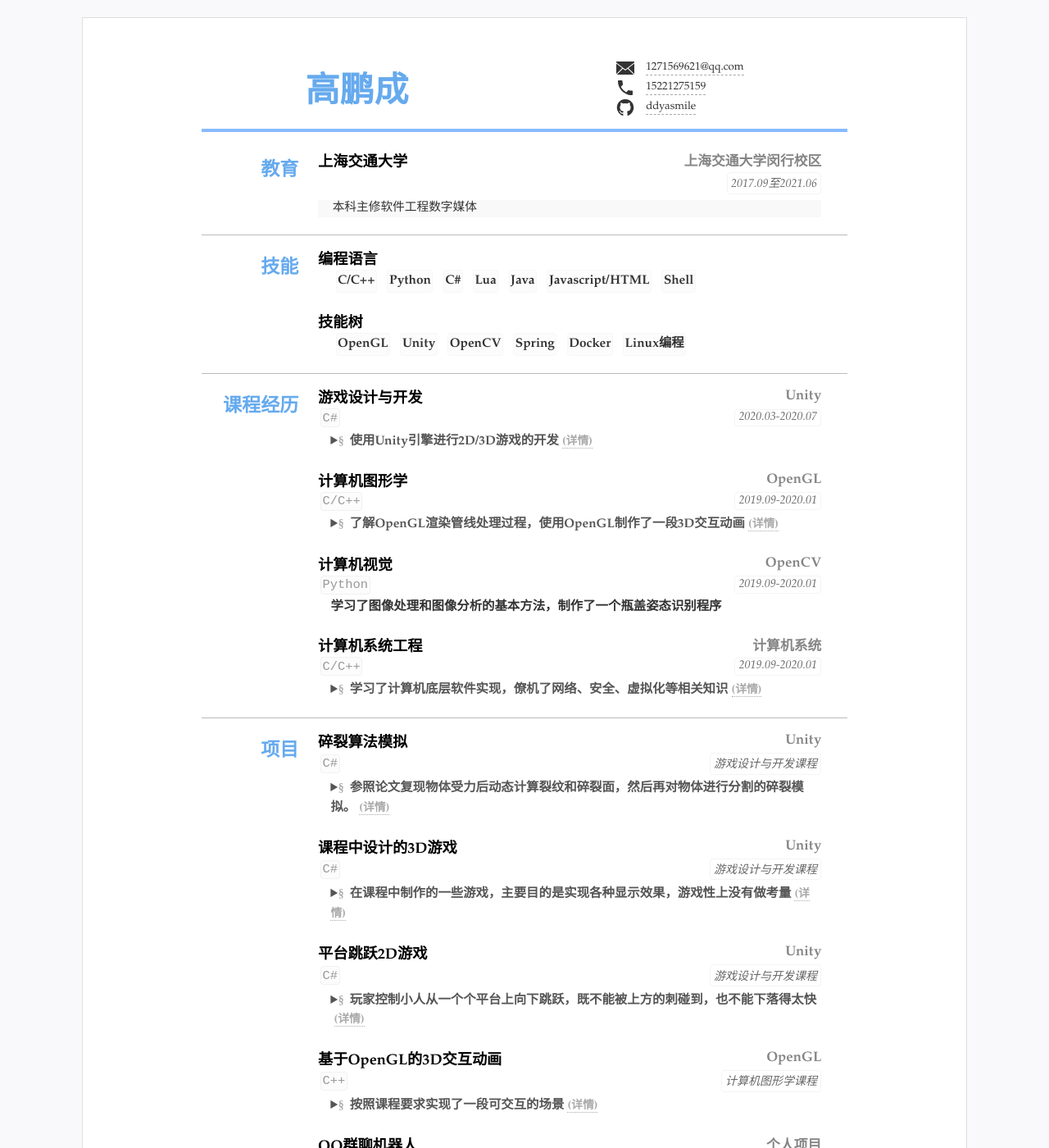
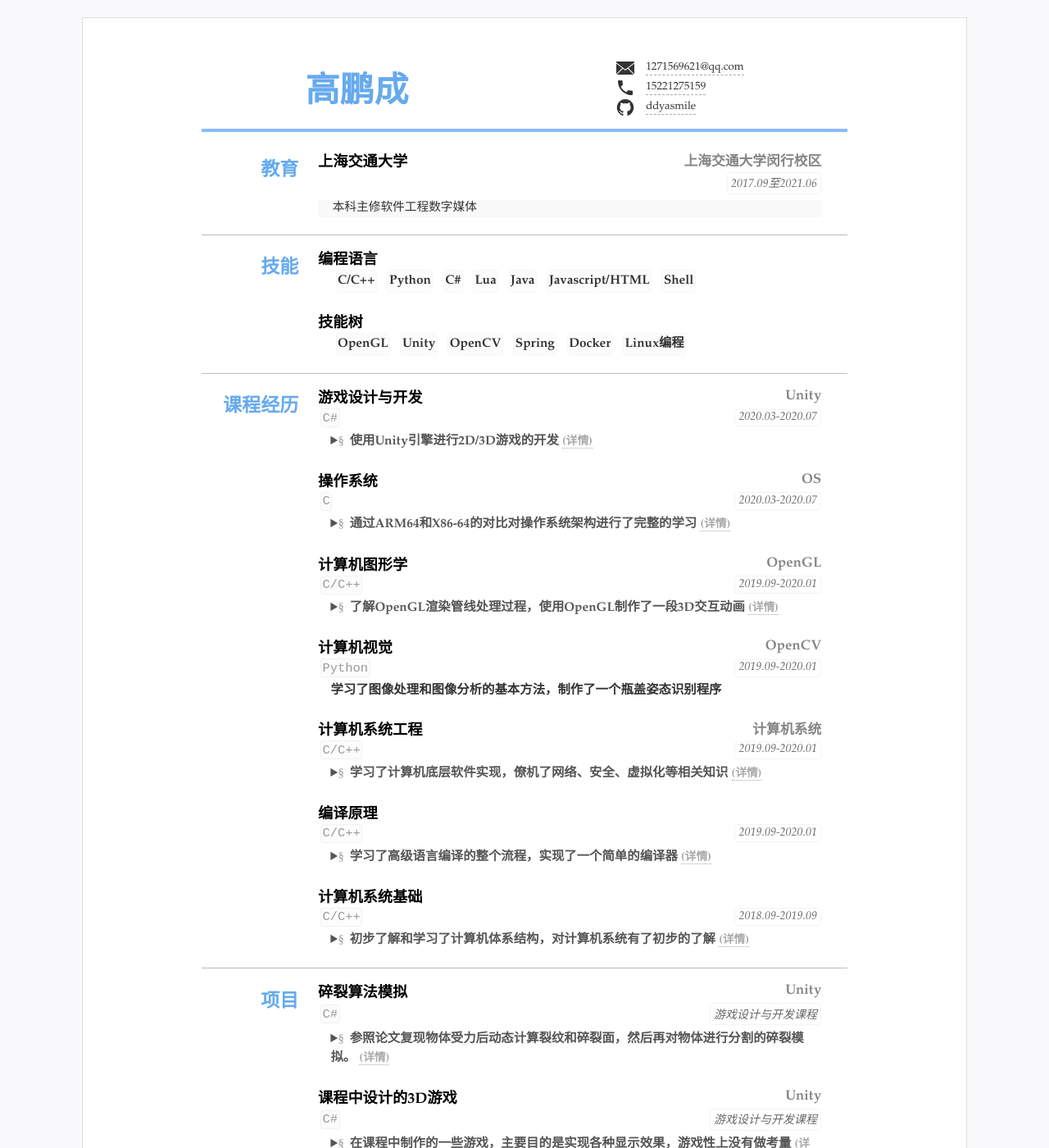
Before and after one commit to ddyasmile/resume, a Jekyll site: the page built from index.html, in a window 1280 px wide and 1400 px high. Shown: the whole window at 82% size. Built offline with Jekyll 4.4.1, drawn with Linux system fonts in a browser that asks for light colours.

Commit message:
[add] complete lessons

```diff
--- a/_data/resume.yml
+++ b/_data/resume.yml
@@ -64,6 +64,14 @@ main: #简历主要内容，
     summary: 使用Unity引擎进行2D/3D游戏的开发
     detail: 了解了游戏相关概念，简单学习了如何使用Unity开发2D游戏，之后重点学习了3D游戏中各种视觉特效的实现思路，并自己编写Shader实现了其中一些特效，最后学习了如何用Unity实现游戏逻辑
 
+  - title: 操作系统
+    sub: OS
+    duration: "2020.03-2020.07"
+    tags:
+    - C
+    summary: 通过ARM64和X86-64的对比对操作系统架构进行了完整的学习
+    detail: 从系统架构、内存管理、进程间通信、文件系统、IO、网络、虚拟化、安全等层面对操作系统进行了系统的学习，并在实验室提供的操作系统框架的基础上填写代码使整个操作系统能正常运行
+
   - title: 计算机图形学
     sub: OpenGL
     duration: "2019.09-2020.01"
@@ -87,6 +95,20 @@ main: #简历主要内容，
     - C/C++
     summary: 学习了计算机底层软件实现，僚机了网络、安全、虚拟化等相关知识
     detail: 以文件系统为案例，学习了多线程编程，重点实现了多线程下的锁机制。学习了进程切换机制、网络协议、权限管理与安全相关知识。实现了一个基于RPC的、具有锁机制的网络文件系统，当有多个客户端要修改服务端的同一个文件时，通过锁保持一致性。
+
+  - title: 编译原理
+    duration: "2019.09-2020.01"
+    tags:
+    - C/C++
+    summary: 学习了高级语言编译的整个流程，实现了一个简单的编译器
+    detail: 学习了编译器的实现原理，包括词/语法分析、类型检查、生成中间表示树、数据流分析、指令选择和寄存器分配一整套流程。实现了一个简单的针对Tiger语言的编译器（一个用于教学的语言）。
+
+  - title: 计算机系统基础
+    duration: "2018.09-2019.09"
+    tags:
+    - C/C++
+    summary: 初步了解和学习了计算机体系结构，对计算机系统有了初步的了解
+    detail: 以x86-64为例，讲解了计算机系统架构，包括寄存器、指令集架构、处理器架构、高速缓存、虚拟内存布局和内存分配机制。完成了课程作业，包括观察汇编了解程序行为，通过数组溢出控制程序行为；实现了Y86汇编器和Y86模拟器（一个教学用处理器架构)；实现了一个简单的内存分配器，可以代替C中的malloc函数。
 
 - type: projects
   name: 项目
```
